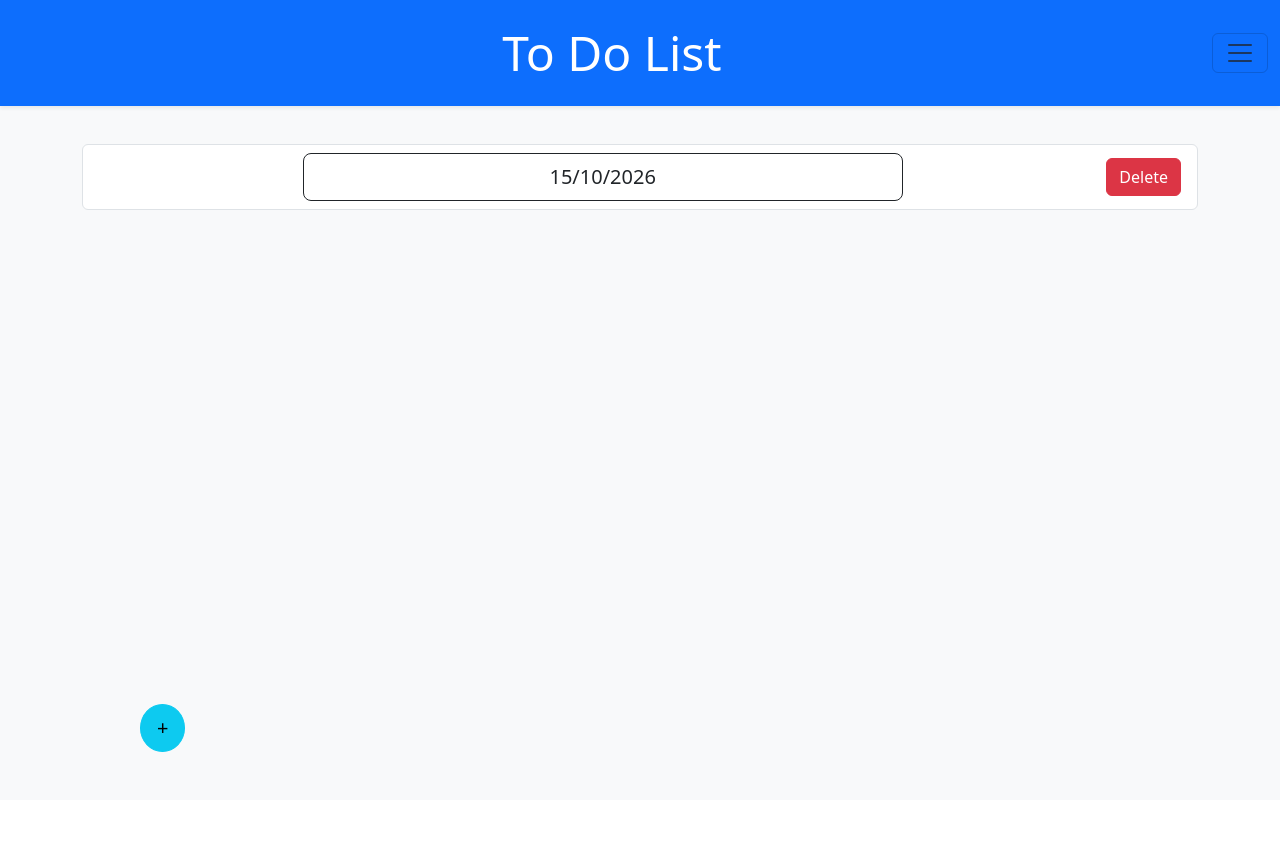
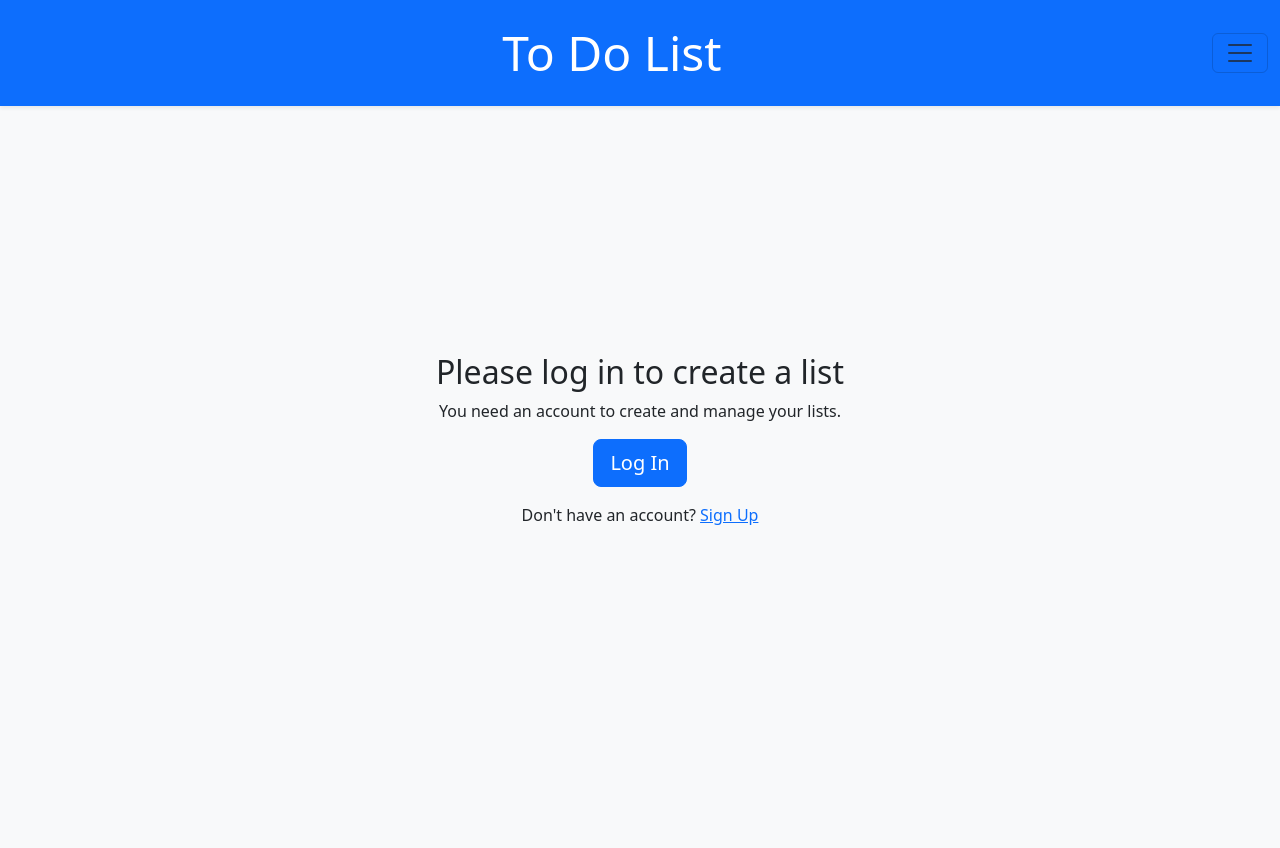
Before and after one commit to dwaynxz/flask-todo-list-v1, a Flask app: page / in a window 1280 px wide. Before the commit the page ends 752 px from the top, so only its background shows below. Run offline with Flask 3, Linux system fonts and the light colour scheme.

Commit message:
add login required to routes

```diff
--- a/Todo/__init__.py
+++ b/Todo/__init__.py
@@ -17,7 +17,7 @@
     login_manager.init_app(app)
     bcrypt.init_app(app)
 
-    login_manager.login_view = "login"
+    login_manager.login_view = "main.login"
     from Todo.routes import main
     app.register_blueprint(main)
     return app
--- a/Todo/routes.py
+++ b/Todo/routes.py
@@ -2,13 +2,14 @@
 from Todo.forms import RegistrationForm, LoginForm
 from Todo.models import User, List, ListItems
 from Todo.extensions import bcrypt, db, login_manager
-from flask_login import login_user, logout_user, current_user
+from flask_login import login_user, logout_user, current_user, login_required
 
 main = Blueprint("main", __name__)
 
 #---Helper functions---
 
 @main.route("/get-list-id") # gets the new list created by the current user
+@login_required
 def get_list():
     if current_user.is_authenticated:
         todo_list = List(user_id=current_user.id, list_title="Untitled list")
@@ -21,19 +22,23 @@
 @main.route("/")
 @main.route("/home")
 def home():
-    # temporary test hook
-    user = User.query.get(1)
-    login_user(user)
+    # # temporary test hook
+    # user = User.query.get(1)
+    # login_user(user)
     if current_user.is_authenticated:
         user_lists = List.query.filter_by(user_id=current_user.id).all()
-    return render_template("homepage.html", lists=user_lists, list_size=len(user_lists))
+        return render_template("homepage.html", lists=user_lists, list_size=len(user_lists))
+    else:
+        return render_template("homepage.html")
 
 @main.route("/create-todo/<int:list_id>")
+@login_required
 def create_list(list_id):
     user_list_items = ListItems.query.filter_by(list_id=list_id).all() # gets the list items
     return render_template("create_list.html", todo_list = user_list_items, list_length=len(user_list_items), list_id=list_id)
 
 @main.route("/edit/<int:list_id>")
+@login_required
 def edit(list_id):
     todo_list = ListItems.query.filter_by(list_id=list_id).all()
     list_title = List.query.get(list_id).list_title
@@ -42,6 +47,7 @@
 #---List Management---
 
 @main.route("/save", methods=["POST"])
+@login_required
 def save():
     title = request.form.get("title")
     list_id = request.form.get("list_id")
@@ -55,6 +61,7 @@
     return redirect(url_for("main.home"))
 
 @main.route("/delete-list", methods=["POST"])
+@login_required
 def delete_list():
     list_id = request.form.get("list_id")
     list = List.query.get(list_id) # retrieves the list that is to be deleted
@@ -66,6 +73,7 @@
 #---Task Management---
 
 @main.route("/add", methods=["POST"])
+@login_required
 def add():
     task = request.form.get("task", None)
     list_id = request.form.get("list_id")
@@ -84,6 +92,7 @@
             return redirect(url_for("main.edit", list_id=list_id))
 
 @main.route("/task-remove", methods=["POST"])
+@login_required
 def task_remove():
     task_id = request.form.get("task_id")
     list_id = request.form.get("list_id")
@@ -98,6 +107,7 @@
         return redirect(url_for("main.edit", list_id=list_id))
 
 @main.route("/task-done", methods=["POST"])
+@login_required
 def task_done():
     task_id = request.form.get("task_id")
     list_id = request.form.get("list_id")
@@ -112,6 +122,7 @@
         return redirect(url_for("main.edit", list_id=list_id))
 
 @main.route("/task-undone", methods=["POST"])
+@login_required
 def task_undone():
     task_id = request.form.get("task_id")
     list_id = request.form.get("list_id")
--- a/Todo/templates/homepage.html
+++ b/Todo/templates/homepage.html
@@ -28,12 +28,26 @@
 
                     {% endfor %}
             {% endif %}
-    {% endif %}
                 </ul>
                 </div>
                 <div class="container py-5 pt-5 mt-5 position-absolute bottom-0 end-0 d-inline-block p-0 m-0">
                     <a href="{{ url_for('main.get_list') }}" class="btn btn-info btn-lg rounded-circle">+</a>
                 </div>
             </div>
+    {% else %}
+        <div class="d-flex flex-column justify-content-center align-items-center vh-100 text-center">
+                <h2>Please log in to create a list</h2>
+                <p>You need an account to create and manage your lists.</p>
+
+                <a href="{{ url_for('main.login') }}" class="btn btn-primary btn-lg">
+                    Log In
+                </a>
+
+                <p class="mt-3">
+                    Don't have an account?
+                    <a href="{{ url_for('main.register') }}">Sign Up</a>
+                </p>
+            </div>
+    {% endif %}
 </main>
 {% endblock %}
```
Also changed, not shown: instance/todo.db.
